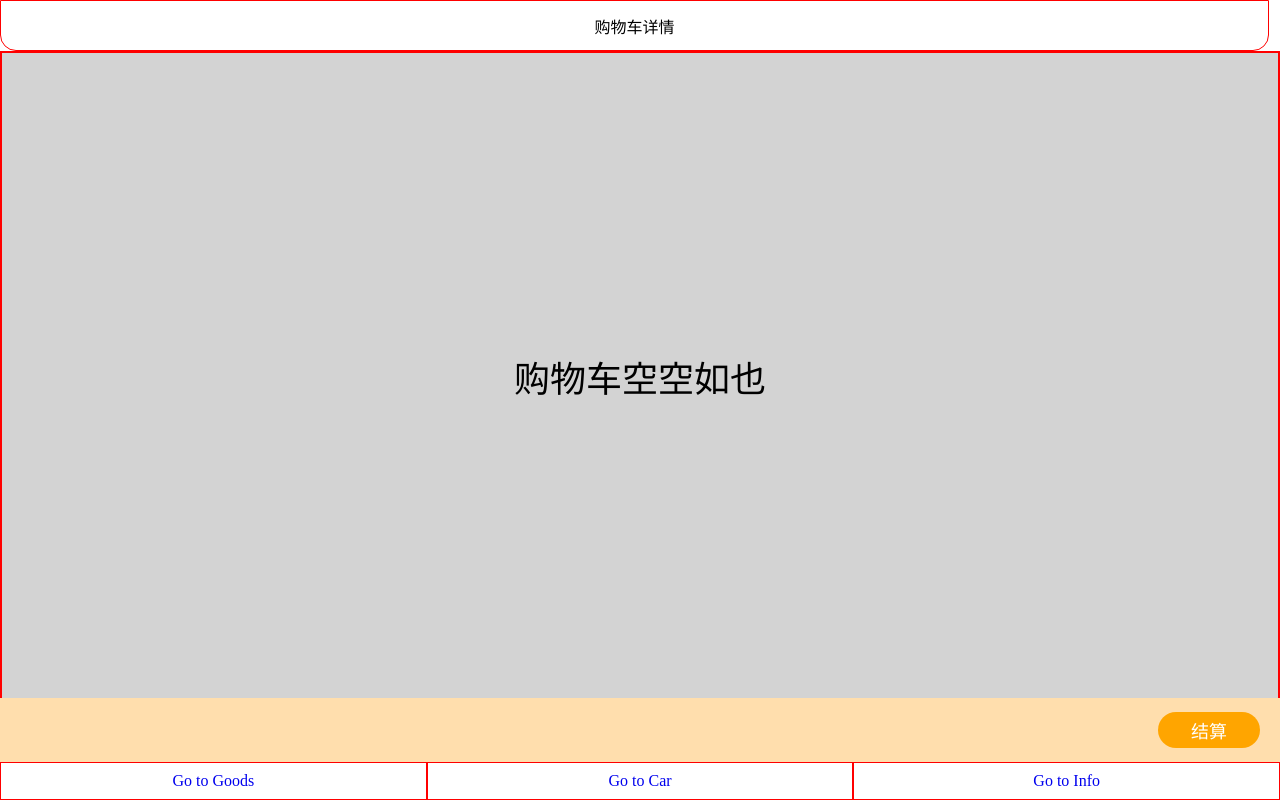
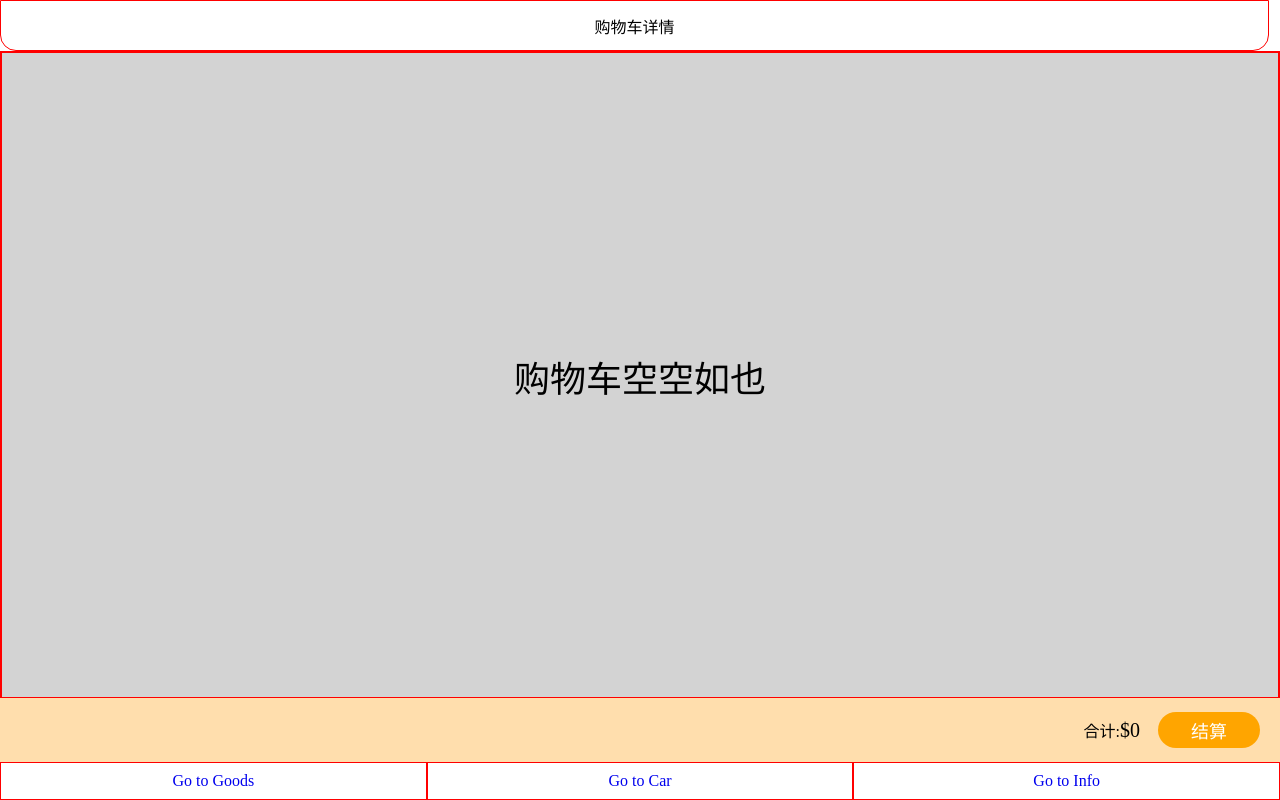
Before and after one commit to 91jzhu/shopping, a Vue app: page /#/car in a window 1280 px wide. Built offline with nearby package versions, Linux system fonts and the light colour scheme.

Commit message:
Car 页面基本完成

```diff
--- a/src/components/HomePage/Car.vue
+++ b/src/components/HomePage/Car.vue
@@ -6,7 +6,10 @@
       <div class="replace" v-else>购物车空空如也</div>
     </div>
     <div class="btnWrapper">
-      <div class="amount"></div>
+      <div class="amount">
+        <span class="sum">合计:</span>
+        <span class="money">{{'$'+amount}}</span>
+      </div>
       <button class="btn">结算</button>
     </div>
     <Navbar/>
@@ -26,9 +29,11 @@ export default {
   setup() {
     const carList = ref(null)
     const visible=ref(true)
+    const amount=ref(0)
     onMounted(() => {
       if (carList.value) {
         fetchCar('carItem').forEach(({name, price}: Partial<Add>) => {
+          amount.value+=Number(price!.slice(1))
           openCart(<Car>{name, ref: carList, price})
         })
         if((carList.value as HTMLDivElement).children.length===0){
@@ -36,7 +41,7 @@ export default {
         }
       }
     })
-    return {carList,visible,carItem}
+    return {carList,visible,carItem,amount}
   }
 }
 </script>
@@ -57,11 +62,16 @@ export default {
   .settle {
     border:1px solid red;
     height:calc(100vh - 155px);
+    overflow-y:auto;
+    &::-webkit-scrollbar {
+      display: none;
+    }
     .carList {
       margin-top: 8px;
       border-radius: 12px;
       display: flex;
       flex-wrap: wrap;
+
     }
     .replace{
       border:1px solid red;
@@ -81,6 +91,16 @@ export default {
     width: 100%;
     height: 64px;
     background: navajowhite;
+    .amount{
+      position: absolute;
+      top:50%;
+      transform: translateY(-50%);
+      right:140px;
+      .sum{}
+      .money{
+        font-size: 20px;
+      }
+    }
 
     .btn {
       width: 102px;
--- a/src/store/store.ts
+++ b/src/store/store.ts
@@ -49,6 +49,7 @@ const add = ({name,price, key, error, success}:Add) => {
     tmp.push({name,price})
     localStorage.setItem('carItem', JSON.stringify(tmp))
     openToast({tip: success})
+    //todo
 }
 
 const remove = ({name, key}:Remove) => {
```
